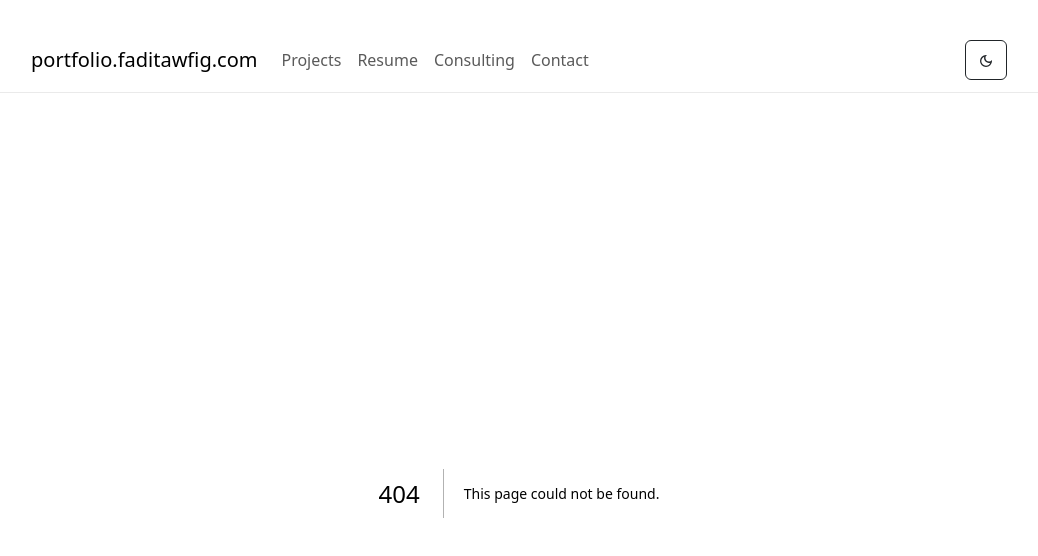
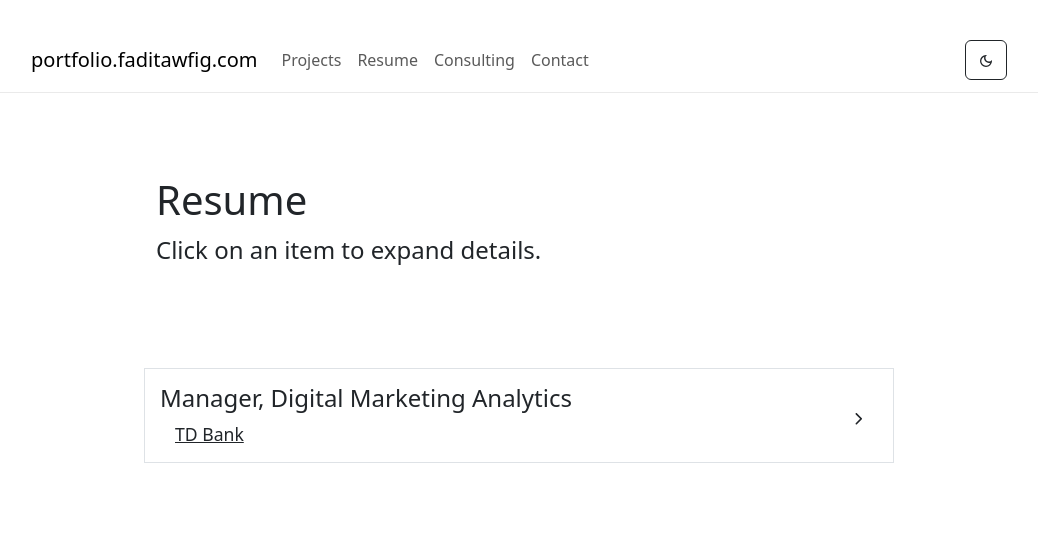
Before and after one commit to Ftawfig/portfolio.faditawfig.com, a Next.js app: page /resume in a window 1280 px wide. Before the commit this address had no page. Shown: the top 556 px of the page, without its empty margins (121-1159 px from the left). Built offline with nearby package versions, Linux system fonts and the light colour scheme.

Commit message:
created hero component and resume page

```diff
--- /dev/null
+++ b/components/footer.tsx
@@ -0,0 +1,3 @@
+export default function footer() {
+
+}
--- /dev/null
+++ b/components/hero.tsx
@@ -0,0 +1,13 @@
+import { Container } from 'react-bootstrap';
+
+// Hero section with a title and description
+export default function Hero({props, children}) {
+    return (
+        <Container className="hero">
+            <div className="hero-content">
+                <h1>{props.title}</h1>
+                <p>{children}</p>
+            </div>
+        </Container>
+    )
+}
--- a/pages/projects.tsx
+++ b/pages/projects.tsx
@@ -4,8 +4,11 @@ import { useEffect, useState } from 'react';
 import { Container, ListGroup, ListGroupItem } from 'react-bootstrap';
 import { Row, Col } from 'react-bootstrap';
 import { IoIosArrowForward, IoIosArrowDown } from "react-icons/io";
+import Hero from '../components/hero';
 
-function Project({ props, children }) {
+
+
+export function Project({ props, children }) {
     const [expanded, setExpanded] = useState(false);
 
     const handleClick = () => {
@@ -88,12 +91,9 @@ export default function Projects() {
 
     return (
         <>
-            <Container className="hero">
-                <div className="hero-content">
-                    <h1>Projects</h1>
-                    <p>Click on a project for more details.</p>
-                </div>
-            </Container>
+            <Hero props={{title: "Projects"}}>
+                Click on a project for more details.
+            </Hero>
             <Container className="main">
                 <Container className="tags">
                     <h5>Filter by category: </h5>
@@ -105,12 +105,14 @@ export default function Projects() {
                         })
                     }
                 </Container>
-                {/*
+
+                {/* show selected tag for testing
                 <Container className="tags">
                     <h5>Selected tag: </h5>
                         <h4 className="project-category">{selectedTag}</h4>
                 </Container>
                 */}
+
                 <ListGroup>
                     {
                         // filter the project list: only return each project if the selected tag is null or the selected tag matches the projects tag
--- /dev/null
+++ b/pages/resume.tsx
@@ -0,0 +1,29 @@
+import Link from 'next/link';
+import React from 'react';
+import { useEffect, useState } from 'react';
+import { Container, ListGroup, ListGroupItem } from 'react-bootstrap';
+import { Row, Col } from 'react-bootstrap';
+import { IoIosArrowForward, IoIosArrowDown } from "react-icons/io";
+import { Project } from "./projects";
+import Hero from '../components/hero';
+
+export default function Resume() {
+    return (
+        <>
+            <Hero props={{title : "Resume"}}>
+                Click on an item to expand details.
+            </Hero>
+            <Container className="main">
+                <ListGroup>
+                    <Project props={{title: "Manager, Digital Marketing Analytics", category: "TD Bank"}}>
+                        <ul>
+                            <li>Lead 3 senior analysts as part of the digital marketing analytics team.</li>
+                            <li>Responsible for building and maintaining core datasets for reporting on Digital marketing performance, which emable actionable insights for performance marketers as well as key executive reports.</li>
+                            <li>Winner of the 2023 League of Excellence reward, recognizing the top 3% of performers at the bank.</li>
+                        </ul>
+                    </Project>
+                </ListGroup>
+            </Container>
+        </>
+    )
+}
```
